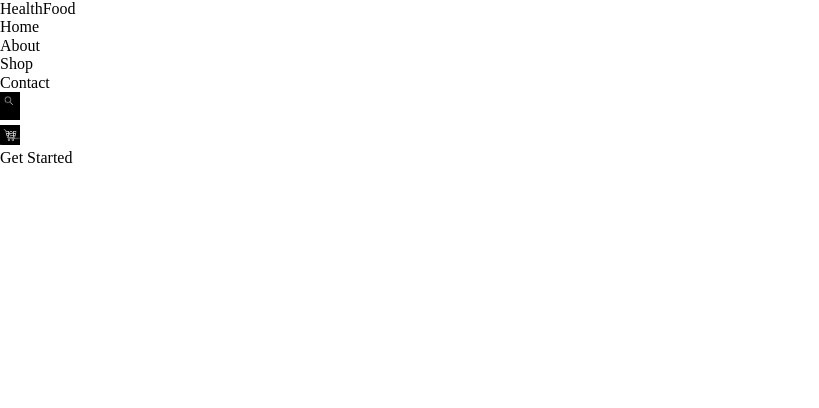
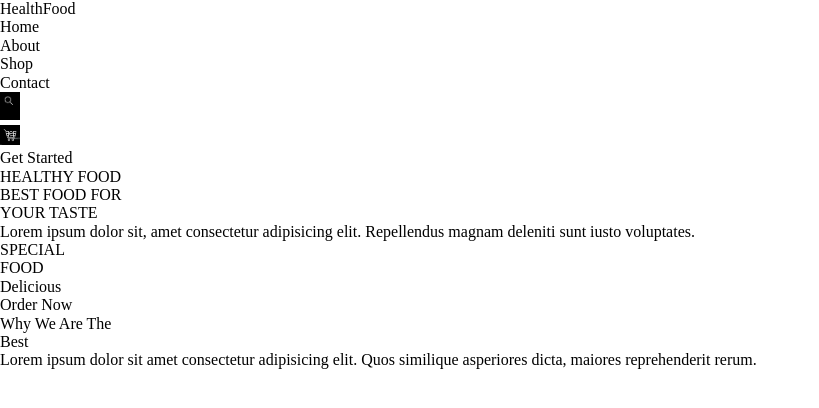
Before and after one commit to acceptus2011/Finalproject-N, a plain HTML site: page index.html in a window 1280 px wide. Shown: the whole page, without its empty margins (0-819 px from the left). Drawn offline with nearby package versions, Linux system fonts and the light colour scheme.

Commit message:
added Finalproject-N

```diff
--- a/css/index.css
+++ b/css/index.css
@@ -0,0 +1,20 @@
+@import url("https://fonts.googleapis.com/css2?family=Work+Sans:wght@100;200;300;500;700&display=swap");
+
+:root {
+    --body-bg-color: #fafafa;
+}
+
+* {
+    margin: 0;
+    padding: 0;
+    font-family: "Work Sans", sans-serif;
+}
+
+html,
+body {
+    height: 100%;
+}
+
+body {
+    background-color: #fafafa;
+}
--- a/index.html
+++ b/index.html
@@ -25,5 +25,33 @@
                 </ul>
             </nav>
         </header>
+
+        <ul class="main-ul">
+            <li class="healfood">HEALTHY FOOD</li>
+            <li class="bestfood">
+                BEST FOOD FOR
+                <p>YOUR TASTE</p>
+            </li>
+            <li class="lorem-1">
+                Lorem ipsum dolor sit, amet consectetur adipisicing elit.
+                Repellendus magnam deleniti sunt iusto voluptates.
+            </li>
+            <li class="special">SPECIAL</li>
+            <li class="food">FOOD</li>
+            <li class="delic">Delicious</li>
+            <li class="ordernow">Order Now</li>
+        </ul>
+
+        <ul class="footer-ul">
+            <li class="whywe">
+                Why We Are The
+                <p>Best</p>
+            </li>
+            <li class="lorem-2">
+                Lorem ipsum dolor sit amet consectetur adipisicing elit. Quos
+                similique asperiores dicta, maiores reprehenderit rerum.
+            </li>
+            <li></li>
+        </ul>
     </body>
 </html>
--- a/sass/components/Header/_Header.scss
+++ b/sass/components/Header/_Header.scss
@@ -1,18 +1,25 @@
-.head-nav {
+body {
+    display: grid;
+    grid-template-columns: repeat(8, auto);
+    grid-template-rows: repeat(8, auto);
+    padding: 2vw;
+    font-family: "Work Sans", sans-serif;
+}
+
+head-nav {
     display: grid;
     margin: 5vw;
 }
 
-.head-ul {
+head-ul {
     display: flex;
-    flex-direction: row;
     justify-content: center;
 }
 
-.health {
+health {
     color: #1a1a1a;
 }
 
-.food {
+food {
     color: #8e2b2b;
 }
```
